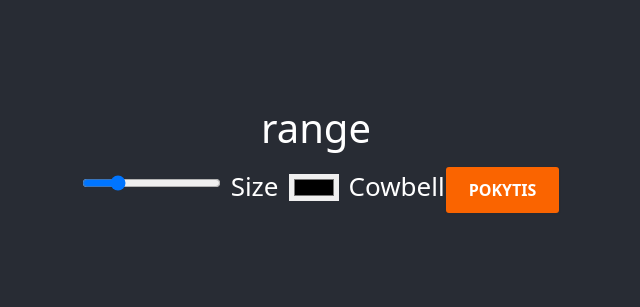
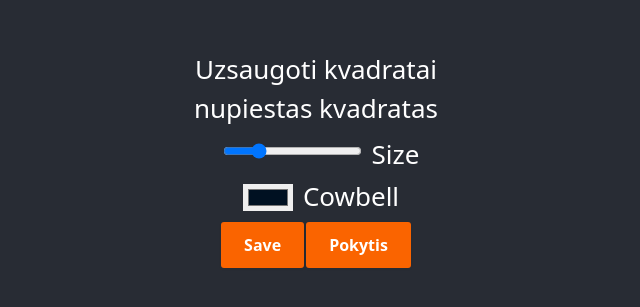
Before and after one commit to Vital188/Different-REACT-small-projects, a React (Create React App) app: page / in a window 1280 px wide. Shown: the part 241-548 px from the top of the page, without its empty margins (324-964 px from the left). Built offline with nearby package versions, Linux system fonts and the light colour scheme.

Commit message:
Continue

```diff
--- a/src/010/components/Repeat/Range.jsx
+++ b/src/010/components/Repeat/Range.jsx
@@ -1,31 +1,76 @@
 import { useState } from "react";
 
 function Range() {
+  const [dog, setDog] = useState([]);
+  const [size, setSize] = useState();
+  const [col, setCol] = useState();
 
-    const [dog, setDog] = useState([])
+  const save = () => {
+    setDog((s) => [
+      ...s,
+      {
+        color: col,
+        size: size + "px",
+      },
+    ]);
+    setCol();
+    setSize();
+  };
 
-    const change = () => {
-        setDog(s => [...s, {
-
-
-        }])
-    }
-
+  const pokyt = () => {
+    setCol("black");
+    setSize(100);
+  };
 
   return (
     <div>
-      <h1>range</h1>
-      <input type="range" id="volume" min="10" max="200" />
+      Uzsaugoti kvadratai
+      {dog.map((tt, i) => (
+        <div
+          key={i}
+          style={{
+            backgroundColor: tt.color,
+            width: tt.size,
+            height: tt.size,
+          }}
+          className="small"
+        ></div>
+      ))}
+      <div>nupiestas kvadratas
+       {size && col && <div
+          style={{
+            width: size + "px",
+            height: size + "px",
+            backgroundColor: col,
+          }}
+        ></div>}
+        <div
+        style={{
+          width: size + "px",
+          height: size + "px",
+          backgroundColor: 'white',
+        }}
+      ></div>
+        <input
+          type="range"
+          id="volume"
+          min="10"
+          max="200"
+          onChange={(e) => setSize(e.target.value)}
+        ></input>
         <label for="volume">Size</label>
+      </div>
+      <div>
         <input
           type="color"
           id="cowbell"
+          value="#001122"
+          onChange={(e) => setCol(e.target.value)}
         />
         <label for="cowbell">Cowbell</label>
-      {
-        dog.map((tt, i) => <div key={i} className="small"></div>)
-      }
-      <button onClick={change}>POKYTIS</button>
+      </div>
+      <button onClick={save}>Save</button>
+      <button onClick={pokyt}>Pokytis</button>
     </div>
   );
 }
```
Lines whose indentation alone changed are shown as unchanged.
